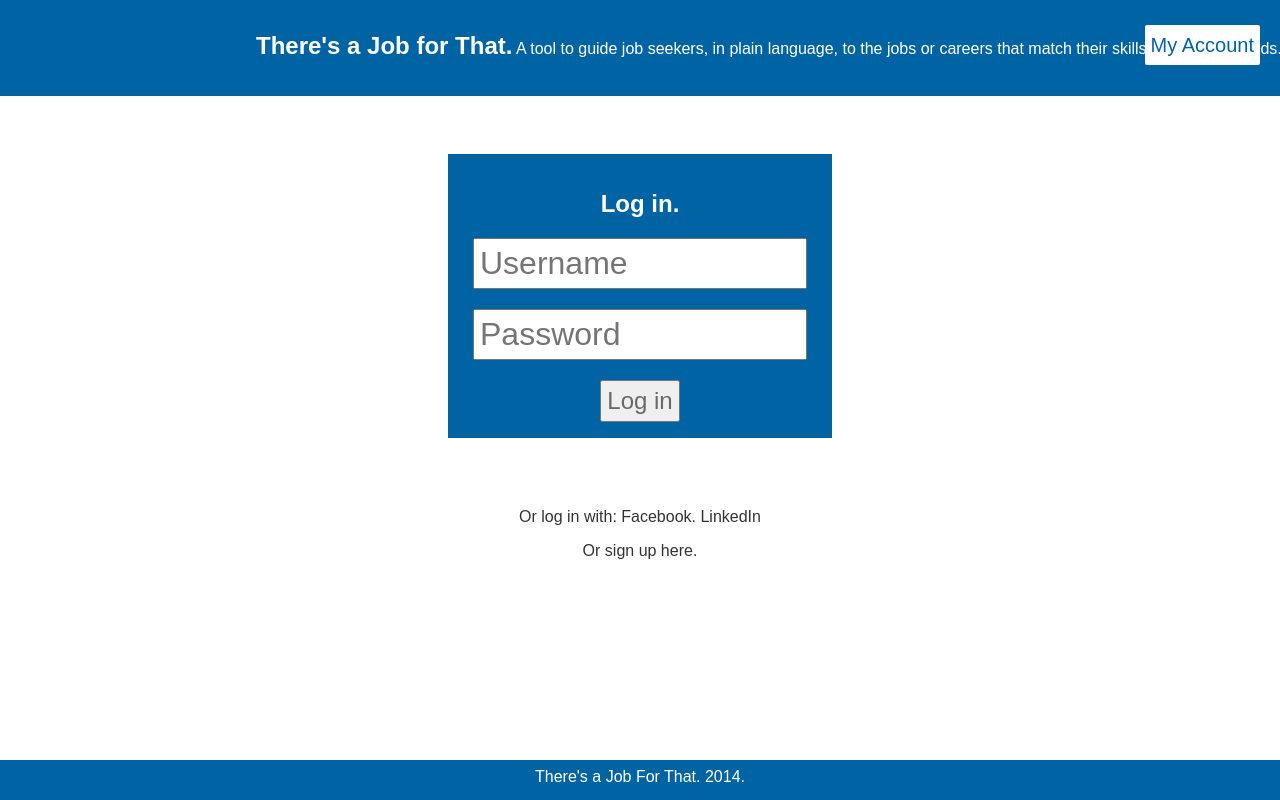
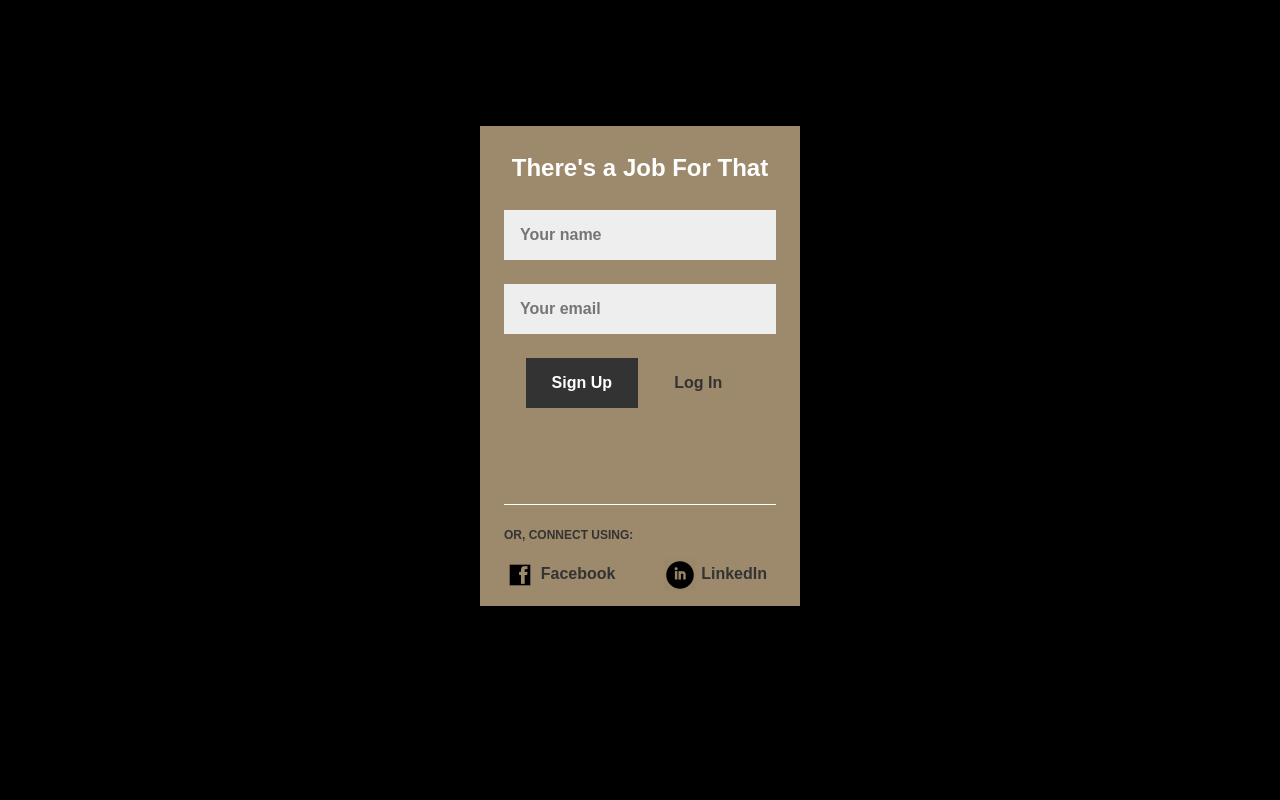
Before and after one commit to aliyarahman/theres-a-job-for-that, a Flask app: page / in a window 1280 px wide. Run offline with Flask 2, Linux system fonts and the light colour scheme; parts of the project's set-up code (start-up, migrations or seed data) failed here and were passed over.

Commit message:
Added mobile style for login page

```diff
--- /dev/null
+++ b/app/static/common_jc.css
@@ -0,0 +1,49 @@
+body		{background-color: black;}
+.content 	{width: 320px; height: 480px;
+			margin: auto; margin-top: 10%;
+			padding: 0em;
+			background-color: #9D8A6C;
+			font-family: Arial;
+			font-weight: bold;
+			color: #333333;
+			}
+
+.header				{text-align: center;
+					padding-top: 0.5em;
+					padding-bottom: 0.5em;}
+.login_box			{text-align: center;}
+
+h2.landing			{color: #FFFFFF;}
+input[type="text"]	{background-color: #EEEEEE;
+					padding: 1em;
+					padding-left: 1em;
+					font-weight: bold;
+					border: none;
+					font-size: 1em;
+					margin-bottom: 1.5em;
+					width: 75%;}
+
+#signup_button		{background-color: #333333;
+					padding: 1em;
+					display: inline-block;
+					border: none;
+					color: white;
+					font-weight: bold;
+					width: 5em;}
+
+#login_button		{padding: 1em;
+					display: inline-block;
+					border: none;
+					font-weight: bold;
+					width: 5em;}
+
+.lower_third		{width: 85%;
+					margin-left: auto;
+					margin-right: auto;
+					border-top: 0.09em white solid;
+					margin-top: 6em;
+					padding-top: 0.25em;}
+#connect			{font-size: 0.75em;}
+
+.soc_media_bar img		{vertical-align: middle; width:2em; padding-right: 0.3em;}
+#soc_media_spacer		{width: 2.5em; display: inline-block;}
--- a/app/templates/base.html
+++ b/app/templates/base.html
@@ -5,24 +5,13 @@
     	<meta charset="UTF-8" />
         <meta name="viewport" content="width=device-width, initial-scale=1.0">
         <title>There's a Job for That</title>
-		<link rel="stylesheet" type=text/css href="{{ url_for('static', filename='common.css') }}">
+		<link rel="stylesheet" type=text/css href="{{ url_for('static', filename='common_jc.css') }}">
 		<link rel="stylesheet" type=text/css href="{{ url_for('static', filename='responsive.css') }}">
     </head>
 
 	<body>
-
-		<div class="banner">
-			<span id="headline">There's a Job for That.</span> A tool to guide job seekers, in plain language, to the jobs or careers that match their skills, goals, and needs.
-			<button class="account_button">My Account</button>
-		</div>
-
-
 		<div class="content">
 			{% block content %}{% endblock %}
-		</div>
-
-		<div class="footer">
-			There's a Job For That. 2014.
 		</div>
 	</body>
 
--- a/app/templates/index.html
+++ b/app/templates/index.html
@@ -1,9 +1,6 @@
 {% extends 'base.html' %}
 {% block content %}
 
-
-
-<br><br><br><br><br><br>
 
 <div class="question_buttons_holder">
 <h2> Tell us about yourself.</h2>
--- a/app/templates/login.html
+++ b/app/templates/login.html
@@ -2,24 +2,26 @@
 {% block content %}
 
 
+<div class="header">
+	<h2 class="landing">There's a Job For That</h2>
+</div>
+<div class="login_box">
+	<form action="/index">
+		<input type="text" placeholder="Your name">
+		<input type="text" placeholder="Your email">
+	</form>
 
-<div class="question_buttons_holder">
-<br><br><br><br>
+	<div id="signup_button">Sign Up</div>
+	<div id="login_button">Log In</div>
+</div>
 
-
-	<div class="login_box">
-		<h2 class="white">Log in.</h2>
-			<form action="/index">
-					<input type="text" placeholder="Username">
-					<input type="password" placeholder="Password">
-					<input type="Submit" value="Log in">
-			</form>
+<div class="lower_third">
+	<p><span id="connect">OR, CONNECT USING:</span></p>
+	<div class="soc_media_bar">
+		<img src="{{url_for('static', filename="facebook.png")}}">Facebook
+		<div id="soc_media_spacer"> </div>
+		<img src="{{url_for('static', filename="linkedin.png")}}">LinkedIn
 	</div>
-
-<br><br><br>
-<p>Or log in with: Facebook. LinkedIn</p>
-<p><a href="">Or sign up here.</a></p>
-
 </div>
 
 {% endblock %}
```
Also changed, not shown: app/static/facebook.png (added), app/static/linkedin.png (added).
